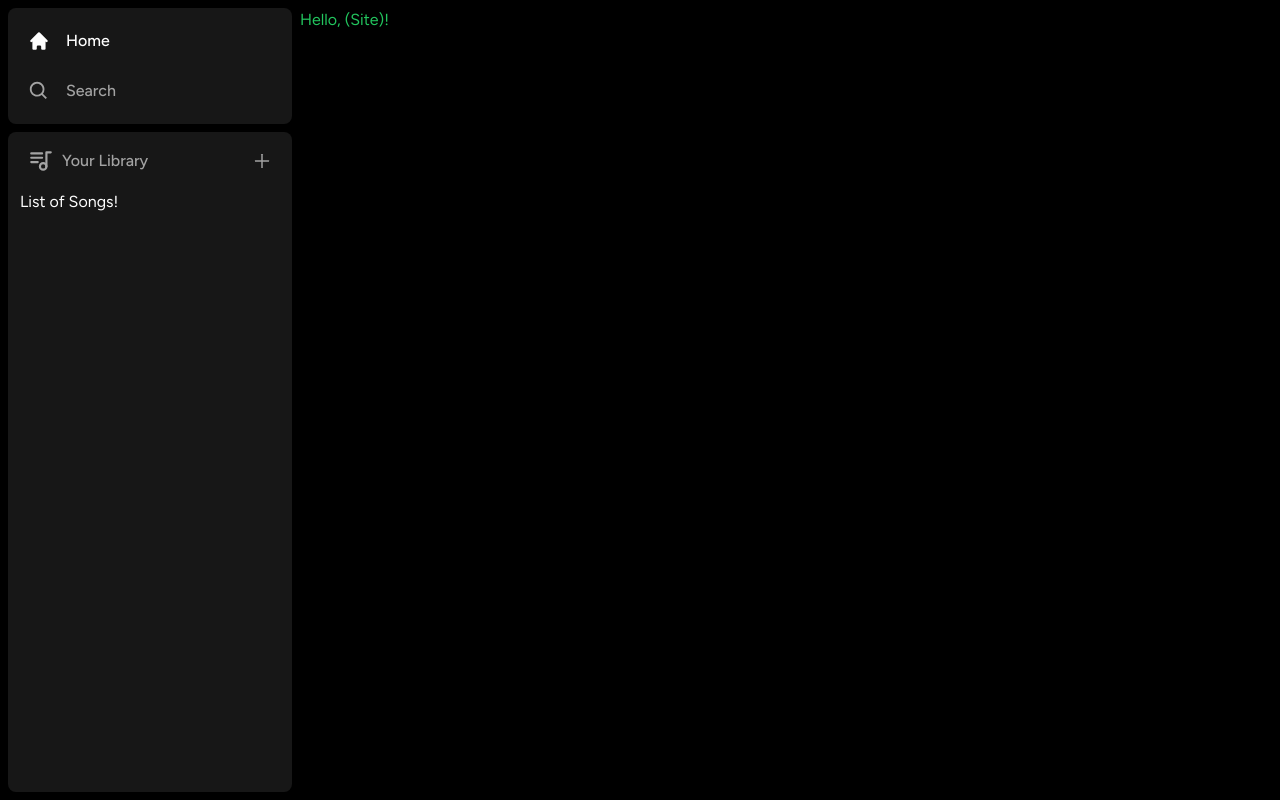
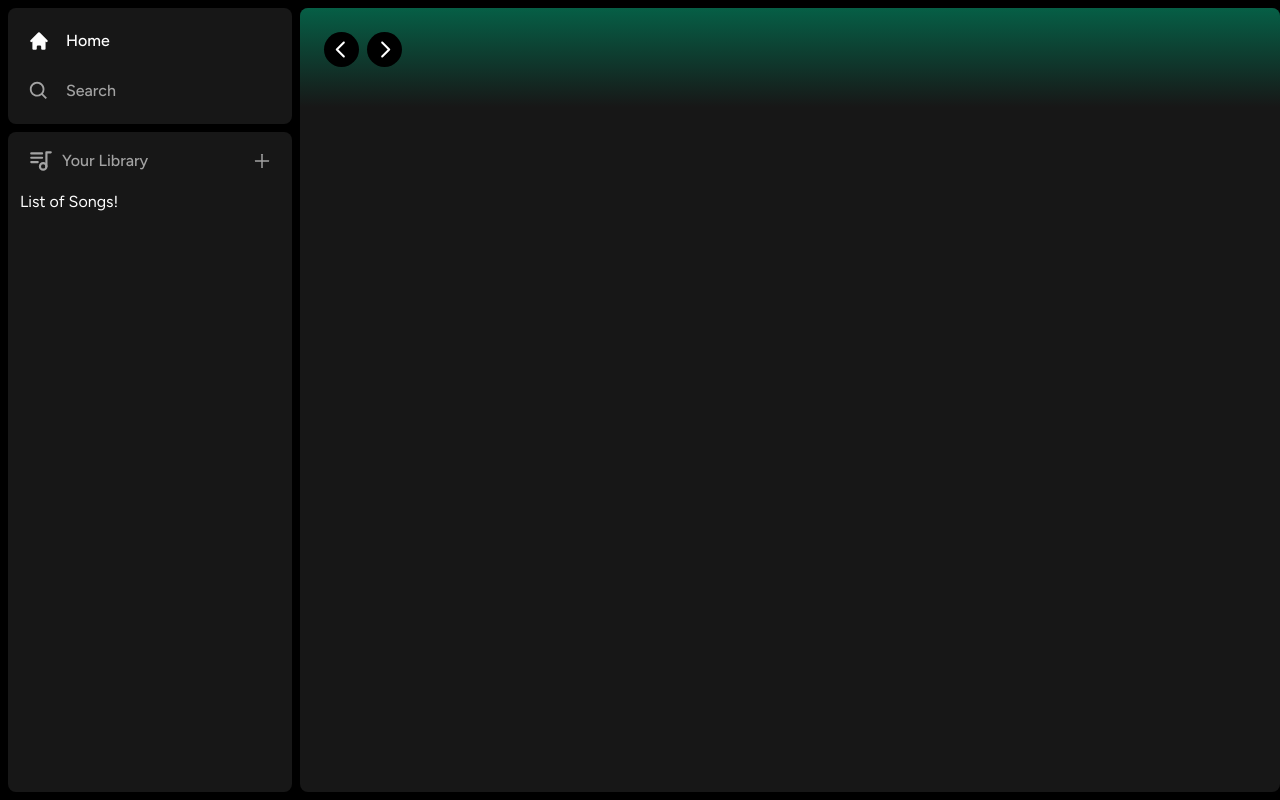
Before and after one commit to scottnicolas/spotify-clone, a Next.js app: page / in a window 1280 px wide. Built offline with nearby package versions, Linux system fonts and the light colour scheme.

Commit message:
implement some navigation buttons

```diff
--- a/app/(site)/page.tsx
+++ b/app/(site)/page.tsx
@@ -1,5 +1,10 @@
 import Image from "next/image";
+import Header from "@/components/Header";
 
 export default function Home() {
-  return <div className="text-green-500">Hello, (Site)!</div>;
+  return (
+    <div className="bg-neutral-900 rounded-lg h-full w-full overflow-hidden overflow-y-auto">
+      <Header>Header</Header>
+    </div>
+  );
 }
--- /dev/null
+++ b/components/Header.tsx
@@ -0,0 +1,56 @@
+"use client";
+
+import { useRouter } from "next/navigation";
+import { RxCaretLeft, RxCaretRight } from "react-icons/rx";
+import { HiHome } from "react-icons/hi";
+import { twMerge } from "tailwind-merge";
+import { BiSearch } from "react-icons/bi";
+
+interface HeaderProps {
+  children: React.ReactNode;
+  className?: string;
+}
+
+const Header: React.FC<HeaderProps> = ({ children, className }) => {
+  const router = useRouter();
+
+  const handleLogout = () => {
+    // Handle logout in the future
+  };
+
+  return (
+    <div
+      className={twMerge(
+        `h-fit bg-gradient-to-b from-emerald-800 p-6`,
+        className
+      )}
+    >
+      <div className="w-full mb-4 flex items-center justify-between">
+        <div className="hidden md:flex gap-x-2 items-center">
+          <button
+            onClick={() => router.back()}
+            className="rounded-full bg-black flex items-center justify-center hover:opacity-75 transition"
+          >
+            <RxCaretLeft className="text-white" size={35} />
+          </button>
+          <button
+            onClick={() => router.forward()}
+            className="rounded-full bg-black flex items-center justify-center hover:opacity-75 transition"
+          >
+            <RxCaretRight className="text-white" size={35} />
+          </button>
+        </div>
+        <div className="flex md:hidden gap-x-2 items-center">
+          <button className="rounded-full p-2 bg-white flex items-center justify-center hover:opacity-75 transition">
+            <HiHome className="text-black" size={20} />
+          </button>
+          <button className="rounded-full p-2 bg-white flex items-center justify-center hover:opacity-75 transition">
+            <BiSearch className="text-black" size={20} />
+          </button>
+        </div>
+      </div>
+    </div>
+  );
+};
+
+export default Header;
```
